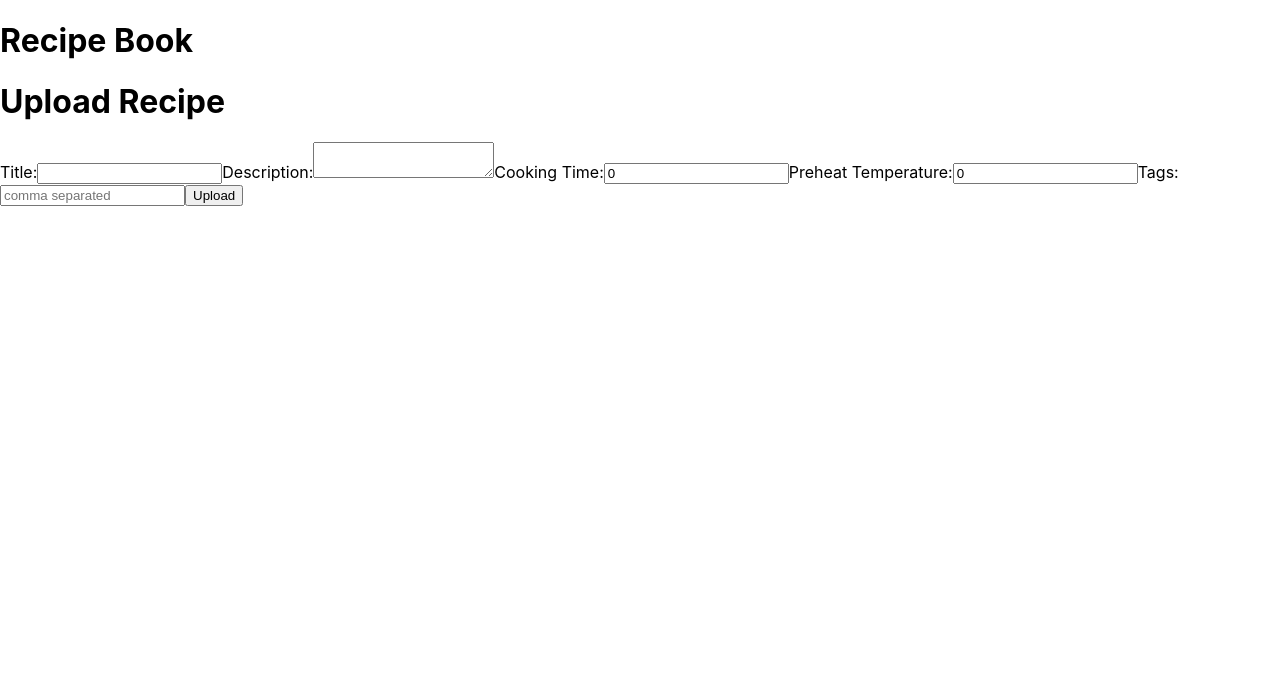
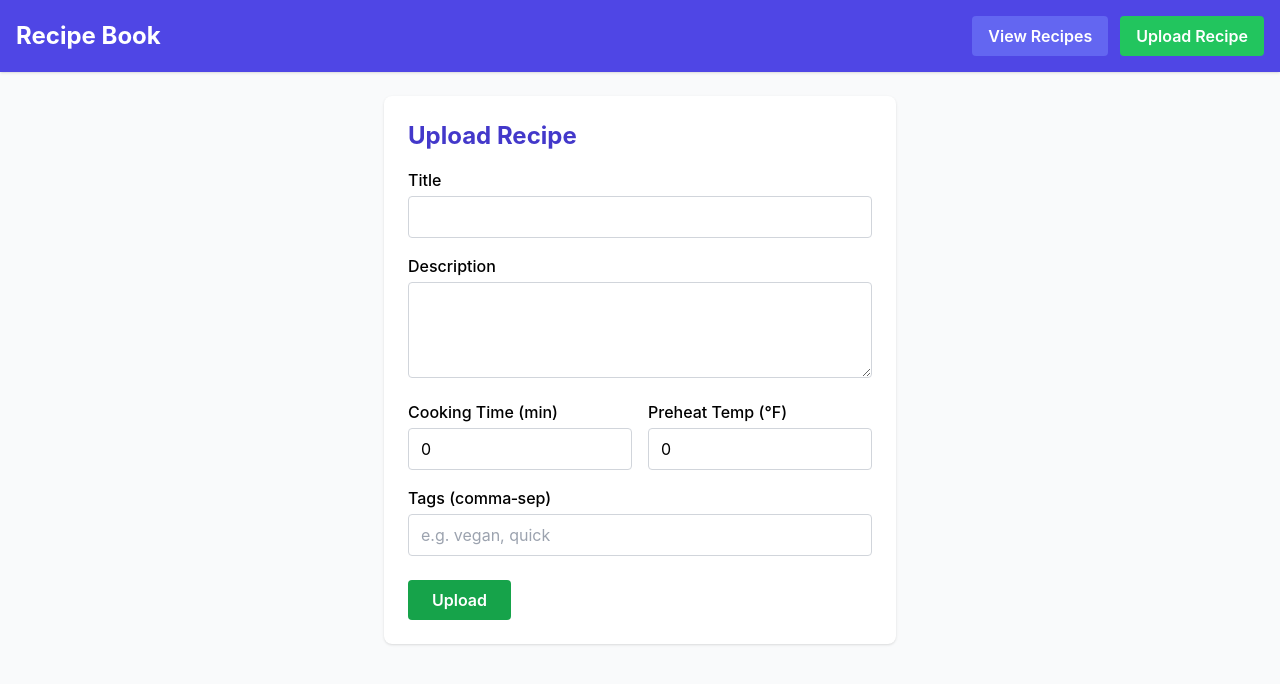
Before and after one commit to lichenaut/recipot, a React (Create React App) app in the folder frontend/: page /create-recipe in a window 1280 px wide. Shown: the top 684 px of the page. Built offline with nearby package versions, Linux system fonts and the light colour scheme.

Commit message:
Wire up RecipeFilter, convert frontend to TSX + Tailwind

```diff
--- a/frontend/package.json
+++ b/frontend/package.json
@@ -54,6 +54,8 @@
   },
   "devDependencies": {
     "@types/node": "^22.13.10",
-    "@types/react": "^19.0.10"
+    "@types/react": "^19.1.2",
+    "@types/react-dom": "^19.1.2",
+    "typescript": "^5.8.3"
   }
 }
--- /dev/null
+++ b/frontend/postcss.config.js
@@ -0,0 +1,6 @@
+module.exports = {
+  plugins: {
+    tailwindcss: {},
+    autoprefixer: {},
+  },
+}
--- a/frontend/src/App.js
+++ /dev/null
@@ -1,22 +0,0 @@
-import React from "react";
-import { BrowserRouter as Router, Route, Routes } from "react-router-dom";
-import RecipeList from "./pages/RecipeList.tsx";
-import RecipeForm from "./pages/RecipeForm.tsx";
-
-function App() {
-  return (
-    <Router>
-      <div className="App">
-        <header className="App-header">
-          <h1>Recipe Book</h1>
-        </header>
-        <Routes>
-          <Route path="/" element={<RecipeList />} />
-          <Route path="/create-recipe" element={<RecipeForm />} />
-        </Routes>
-      </div>
-    </Router>
-  );
-}
-
-export default App;
--- /dev/null
+++ b/frontend/src/App.tsx
@@ -0,0 +1,41 @@
+import React from "react";
+import { BrowserRouter as Router, Routes, Route, Link } from "react-router-dom";
+import RecipeList from "./pages/RecipeList.tsx";
+import RecipeForm from "./pages/RecipeForm.tsx";
+
+function App() {
+  return (
+    <Router>
+      <div className="min-h-screen bg-gray-50">
+        <header className="bg-indigo-600 text-white shadow">
+          <div className="container mx-auto flex items-center justify-between p-4">
+            <h1 className="text-2xl font-bold">Recipe Book</h1>
+            <nav className="flex space-x-3">
+              <Link
+                to="/"
+                className="bg-indigo-500 hover:bg-indigo-700 text-white font-semibold px-4 py-2 rounded transition"
+              >
+                View Recipes
+              </Link>
+              <Link
+                to="/create-recipe"
+                className="bg-green-500 hover:bg-green-700 text-white font-semibold px-4 py-2 rounded transition"
+              >
+                Upload Recipe
+              </Link>
+            </nav>
+          </div>
+        </header>
+
+        <main className="container mx-auto p-6">
+          <Routes>
+            <Route path="/" element={<RecipeList />} />
+            <Route path="/create-recipe" element={<RecipeForm />} />
+          </Routes>
+        </main>
+      </div>
+    </Router>
+  );
+}
+
+export default App;
--- a/frontend/src/index.js
+++ b/frontend/src/index.tsx
@@ -1,7 +1,7 @@
 import React from 'react';
 import ReactDOM from 'react-dom/client';
 import './index.css';
-import App from './App';
+import App from './App.tsx';
 import reportWebVitals from './reportWebVitals';
 
 const root = ReactDOM.createRoot(document.getElementById('root'));
--- a/frontend/src/pages/RecipeForm.tsx
+++ b/frontend/src/pages/RecipeForm.tsx
@@ -1,79 +1,101 @@
 import React, { useState } from "react";
 import axios from "axios";
+import { useNavigate } from "react-router-dom";
 
-function RecipeForm() {
+export default function RecipeForm() {
   const [title, setTitle] = useState("");
   const [description, setDescription] = useState("");
   const [cookingTime, setCookingTime] = useState(0);
-  const [preheatTemperature, setPreheatTemperature] = useState(0);
+  const [preheatTemp, setPreheatTemp] = useState(0);
   const [tags, setTags] = useState("");
+  const navigate = useNavigate();
 
-  const handleSubmit = (event) => {
-    event.preventDefault();
-    axios
-      .post("http://localhost:8000/api/v1/recipes/", {
+  const handleSubmit = async (e: React.FormEvent) => {
+    e.preventDefault();
+    try {
+      await axios.post("http://localhost:8000/api/v1/recipes/", {
         title,
         description,
         cooking_time: cookingTime,
-        preheat_temperature: preheatTemperature,
-        tags: tags.split(","),
-      })
-      .then((response) => {
-        console.log(response.data);
-      })
-      .catch((error) => {
-        console.error(error);
+        preheat_temperature: preheatTemp,
+        tags: tags.split(",").map((t) => t.trim()),
       });
+      navigate("/");
+    } catch (err) {
+      console.error(err);
+    }
   };
 
   return (
-    <form onSubmit={handleSubmit}>
-      <h1>Upload Recipe</h1>
-      <label>
-        Title:
+    <form
+      onSubmit={handleSubmit}
+      className="max-w-lg mx-auto bg-white p-6 rounded-lg shadow"
+    >
+      <h1 className="text-2xl font-bold mb-4 text-indigo-700">
+        Upload Recipe
+      </h1>
+
+      <div className="mb-4">
+        <label className="block mb-1 font-medium">Title</label>
         <input
           type="text"
           value={title}
-          onChange={(event) => setTitle(event.target.value)}
+          onChange={(e) => setTitle(e.target.value)}
+          required
+          className="w-full border border-gray-300 rounded px-3 py-2 focus:outline-none focus:ring-2 focus:ring-indigo-500"
         />
-      </label>
-      <label>
-        Description:
+      </div>
+
+      <div className="mb-4">
+        <label className="block mb-1 font-medium">Description</label>
         <textarea
           value={description}
-          onChange={(event) => setDescription(event.target.value)}
+          onChange={(e) => setDescription(e.target.value)}
+          required
+          className="w-full border border-gray-300 rounded px-3 py-2 h-24 focus:outline-none focus:ring-2 focus:ring-indigo-500"
         />
-      </label>
-      <label>
-        Cooking Time:
+      </div>
+
+      <div className="grid grid-cols-2 gap-4 mb-4">
+        <div>
+          <label className="block mb-1 font-medium">Cooking Time (min)</label>
           <input
             type="number"
             value={cookingTime}
-          onChange={(event) => setCookingTime(parseInt(event.target.value, 10))}
+            onChange={(e) => setCookingTime(+e.target.value)}
+            required
+            className="w-full border border-gray-300 rounded px-3 py-2 focus:outline-none focus:ring-2 focus:ring-indigo-500"
           />
-      </label>
-      <label>
-        Preheat Temperature:
+        </div>
+        <div>
+          <label className="block mb-1 font-medium">Preheat Temp (°F)</label>
           <input
             type="number"
-          value={preheatTemperature}
-          onChange={(event) =>
-            setPreheatTemperature(parseInt(event.target.value, 10))
-          }
+            value={preheatTemp}
+            onChange={(e) => setPreheatTemp(+e.target.value)}
+            required
+            className="w-full border border-gray-300 rounded px-3 py-2 focus:outline-none focus:ring-2 focus:ring-indigo-500"
           />
-      </label>
-      <label>
-        Tags:
+        </div>
+      </div>
+
+      <div className="mb-6">
+        <label className="block mb-1 font-medium">Tags (comma‑sep)</label>
         <input
           type="text"
           value={tags}
-          onChange={(event) => setTags(event.target.value)}
-          placeholder="comma separated"
+          onChange={(e) => setTags(e.target.value)}
+          placeholder="e.g. vegan, quick"
+          className="w-full border border-gray-300 rounded px-3 py-2 focus:outline-none focus:ring-2 focus:ring-indigo-500"
         />
-      </label>
-      <button type="submit">Upload</button>
+      </div>
+
+      <button
+        type="submit"
+        className="bg-green-600 hover:bg-green-800 text-white font-semibold px-6 py-2 rounded transition"
+      >
+        Upload
+      </button>
     </form>
   );
 }
-
-export default RecipeForm;
--- a/frontend/src/pages/RecipeList.tsx
+++ b/frontend/src/pages/RecipeList.tsx
@@ -5,7 +5,6 @@ interface Tag {
   id: number;
   name: string;
 }
-
 interface Recipe {
   id: number;
   title: string;
@@ -15,51 +14,85 @@ interface Recipe {
   tags: Tag[];
 }
 
-function RecipeList() {
+export default function RecipeList() {
   const [recipes, setRecipes] = useState<Recipe[]>([]);
-  const [tag, setTag] = useState<string>("");
+  const [tagFilter, setTagFilter] = useState("");
+  const [maxCookingTime, setMaxCookingTime] = useState<number | "">("");
+  const [maxPreheatTemp, setMaxPreheatTemp] = useState<number | "">("");
 
   useEffect(() => {
+    const params = new URLSearchParams();
+    if (tagFilter) params.append("tag", tagFilter);
+    if (maxCookingTime !== "") params.append("cooking_time", `${maxCookingTime}`);
+    if (maxPreheatTemp !== "") params.append("preheat_temperature", `${maxPreheatTemp}`);
+
     axios
-      .get(`http://localhost:8000/api/v1/recipes/filter/?tag=${tag}`)
-      .then((response) => {
-        setRecipes(response.data as Recipe[]);
-      })
-      .catch((error) => {
-        console.error(error);
-      });
-  }, [tag]);
-
-  const handleTagChange = (event: React.ChangeEvent<HTMLInputElement>) => {
-    setTag(event.target.value);
-  };
+      .get(`http://localhost:8000/api/v1/recipes/filter/?${params}`)
+      .then((res) => setRecipes(res.data))
+      .catch(console.error);
+  }, [tagFilter, maxCookingTime, maxPreheatTemp]);
 
   return (
-    <div>
-      <h1>Recipe List</h1>
-      <input
-        type="text"
-        value={tag}
-        onChange={handleTagChange}
-        placeholder="Search by tag"
-      />
-      <ul>
-        {recipes.map((recipe: Recipe) => (
-          <li key={recipe.id}>
-            <h2>{recipe.title}</h2>
-            <p>{recipe.description}</p>
-            <p>Cooking Time: {recipe.cooking_time} minutes</p>
-            <p>Preheat Temperature: {recipe.preheat_temperature}°F</p>
-            <ul>
-              {recipe.tags.map((tag: Tag) => (
-                <li key={tag.id}>{tag.name}</li>
+    <div className="max-w-6xl mx-auto p-6">
+      <h1 className="text-3xl font-bold mb-6 text-indigo-700">Recipe List</h1>
+
+      {/* Filters */}
+      <div className="grid grid-cols-1 md:grid-cols-3 gap-4 mb-8">
+        <input
+          type="text"
+          value={tagFilter}
+          onChange={(e) => setTagFilter(e.target.value)}
+          placeholder="Search by tag"
+          className="border border-gray-300 rounded p-2 w-full focus:outline-none focus:ring-2 focus:ring-indigo-500"
+        />
+        <input
+          type="number"
+          value={maxCookingTime}
+          onChange={(e) =>
+            setMaxCookingTime(e.target.value === "" ? "" : +e.target.value)
+          }
+          placeholder="Max cooking time"
+          className="border border-gray-300 rounded p-2 w-full focus:outline-none focus:ring-2 focus:ring-indigo-500"
+        />
+        <input
+          type="number"
+          value={maxPreheatTemp}
+          onChange={(e) =>
+            setMaxPreheatTemp(e.target.value === "" ? "" : +e.target.value)
+          }
+          placeholder="Max preheat temp (°F)"
+          className="border border-gray-300 rounded p-2 w-full focus:outline-none focus:ring-2 focus:ring-indigo-500"
+        />
+      </div>
+
+      {/* 3‑column grid of cards */}
+      <ul className="grid grid-cols-1 sm:grid-cols-2 lg:grid-cols-3 gap-6">
+        {recipes.map((r) => (
+          <li
+            key={r.id}
+            className="bg-white rounded-lg shadow hover:shadow-md p-5 flex flex-col"
+          >
+            <h2 className="text-xl font-semibold mb-2 text-indigo-800">
+              {r.title}
+            </h2>
+            <p className="text-gray-700 mb-4 flex-grow">{r.description}</p>
+            <div className="flex justify-between text-sm text-gray-600 mb-4">
+              <span>⏱ {r.cooking_time} min</span>
+              <span>🔥 {r.preheat_temperature}°F</span>
+            </div>
+            <div className="flex flex-wrap gap-2">
+              {r.tags.map((t) => (
+                <span
+                  key={t.id}
+                  className="text-xs bg-blue-100 text-blue-800 px-2 py-1 rounded-full"
+                >
+                  {t.name}
+                </span>
               ))}
-            </ul>
+            </div>
           </li>
         ))}
       </ul>
     </div>
   );
 }
-
-export default RecipeList;
--- /dev/null
+++ b/frontend/tailwind.config.js
@@ -0,0 +1,5 @@
+module.exports = {
+  content: ["./src/**/*.{js,jsx,ts,tsx}"],
+  theme: { extend: {} },
+  plugins: [],
+}
```
Also changed, not shown: frontend/src/index.css (+8 -2 lines), 2 other files (tests, documents, lock files or other folders). Lines whose indentation alone changed are shown as unchanged.
